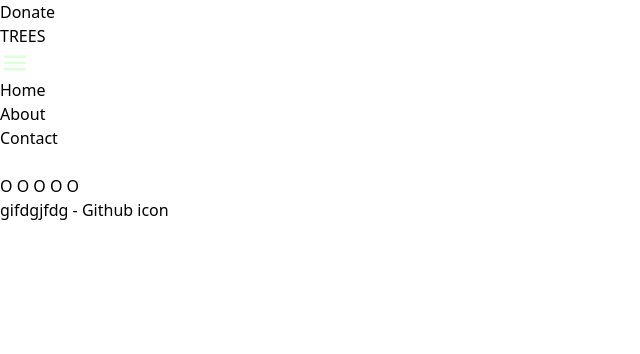
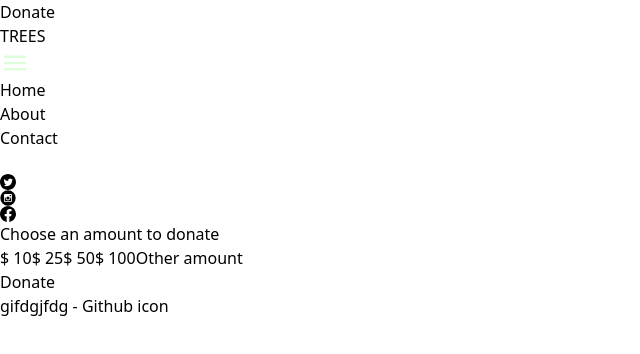
Before and after one commit to alefgomes0/trees, a React (Vite) app: page /donate in a window 1280 px wide. Shown: the top 354 px of the page, without its empty margins (0-640 px from the left). Built offline with nearby package versions, Linux system fonts and the light colour scheme.

Commit message:
Add more functions to the DonateCard component

```diff
--- a/src/App.tsx
+++ b/src/App.tsx
@@ -5,6 +5,7 @@ import { Home } from "./pages/Home/Home.tsx";
 import { News1 } from "./pages/News/News1.tsx";
 import { News3 } from "./pages/News/News3.tsx";
 import { News2 } from "./pages/News/News2.tsx";
+import { DonateCard } from "./components/DonateCard/DonateCard.tsx";
 
 const App = () => {
   return (
@@ -16,6 +17,7 @@ const App = () => {
           <Route path="/news/1" element={<News1 />} />
           <Route path="/news/2" element={<News2 />} />
           <Route path="/news/3" element={<News3 />} />
+          <Route path="/donate" element={<DonateCard />} />
         </Routes>
         <Footer />
       </BrowserRouter>
--- a/src/components/DonateCard/DonateCard.tsx
+++ b/src/components/DonateCard/DonateCard.tsx
@@ -1,15 +1,77 @@
+import {  useState } from "react";
+
 export const DonateCard = () => {
+  const [selectButton, setSelectButton] = useState(1);
+  const [amount, setAmount] = useState(0);
+
+
   return (
-    <div className="w-80 h-96 grid grid-cols-1 border-solid border-2 border-stone-400">
+    <div className="w-96 h-96 grid grid-cols-1 border-solid border-2 border-stone-400 px-2">
       <h4 className="text-center">Choose an amount to donate</h4>
       <div className="grid grid-cols-[100px_minmax(100px,_1fr)_100px] gap-2">
-        <button className=" border-solid border-2 border-zinc-400">$ 10</button>
-        <button className=" border-solid border-2 border-zinc-400">$ 25</button>
-        <button className=" border-solid border-2 border-zinc-400">$ 50</button>
-        <button className=" border-solid border-2 border-zinc-400">$ 100</button>
-        <button className=" border-solid border-2 border-zinc-400 col-span-2">Other amount</button>
+        <button
+          className={`border-solid border-2 border-zinc-400 rounded shadow-[0_3px_3px_0_rgba(0,0,0,0.2)] hover:shadow-[0_3px_3px_0_rgba(0,0,0,0.2)_inset] ${
+            selectButton === 0
+              ? "bg-[#3d91ff] text-white"
+              : "bg-[#bfbfbf] opacity-50"
+          }`}
+          onClick={() => setSelectButton(0)}
+        >
+          $ 10
+        </button>
+        <button
+          className={`border-solid border-2 border-zinc-400 rounded shadow-[0_3px_3px_0_rgba(0,0,0,0.2)] hover:shadow-[0_3px_3px_0_rgba(0,0,0,0.2)_inset] ${
+            selectButton === 1
+              ? "bg-[#3d91ff] text-white"
+              : "bg-[#bfbfbf] opacity-50"
+          }`}
+          onClick={() => setSelectButton(1)}
+        >
+          $ 25
+        </button>
+        <button
+          className={`border-solid border-2 border-zinc-400 rounded shadow-[0_3px_3px_0_rgba(0,0,0,0.2)] hover:shadow-[0_3px_3px_0_rgba(0,0,0,0.2)_inset] ${
+            selectButton === 2
+              ? "bg-[#3d91ff] text-white"
+              : "bg-[#bfbfbf] opacity-50"
+          }`}
+          onClick={() => setSelectButton(2)}
+        >
+          $ 50
+        </button>
+        <button
+          className={`border-solid border-2 border-zinc-400 rounded shadow-[0_3px_3px_0_rgba(0,0,0,0.2)] hover:shadow-[0_3px_3px_0_rgba(0,0,0,0.2)_inset] ${
+            selectButton === 3
+              ? "bg-[#3d91ff] text-white"
+              : "bg-[#bfbfbf] opacity-50"
+          }`}
+          onClick={() => setSelectButton(3)}
+        >
+          $ 100
+        </button>
+        {selectButton !== 4 ? (
+          <button
+            className=" border-solid border-2 border-zinc-400 col-span-2 rounded bg-[#bfbfbf] opacity-50 shadow-[0_3px_3px_0_rgba(0,0,0,0.2)] hover:shadow-[0_3px_3px_0_rgba(0,0,0,0.2)_inset]"
+            onClick={() => setSelectButton(4)}
+          >
+            Other amount
+          </button>
+        ) : (
+          <div className="flex col-span-2 w-[100%] items-center bg-white">
+            <span className="px-2">$ </span>
+            <input
+              type="number"
+              className="border-none outline-none color-none bg-none"
+              onChange={(e) => Number(e.target.value) < 0 ? setAmount(0) : setAmount(Number(e.target.value))}
+              value={amount}
+            />
+            <span className="px-2">USD</span>
+          </div>
+        )}
       </div>
-      <button className="h-16 self-center border-solid border-2 border-sky-400">Donate</button>
+      <button className="h-16 self-center border-solid bg-[#00851f] text-2xl text-[#e3ede6] rounded shadow-[0_3px_3px_0_rgba(0,0,0,0.2)] hover:shadow-[0_3px_3px_0_rgba(0,0,0,0.2)_inset]">
+        Donate
+      </button>
     </div>
-  )
-}
+  );
+};
--- a/src/components/Idk/Idk.tsx
+++ b/src/components/Idk/Idk.tsx
@@ -12,8 +12,8 @@ export const Idk = () => {
           and more frequent wildfires. But you can help to ease the problem. We
           work with people across the world to oppose the wrecking damages of
           wildfires. Your generosity will help us bring a{" "}
-          <span className="text-[#00851f] font-bold opacity-90">greener</span> future
-          for everyone.
+          <span className="text-[#00851f] font-bold opacity-90">greener</span>{" "}
+          future for everyone.
         </h4>
         <button className="text-[#dde9e0] w-[200px] h-auto py-2 bg-[#00851f] rounded shadow-[0_3px_3px_0_rgba(0,0,0,0.3)] hover:shadow-[0_3px_3px_0_rgba(0,0,0,0.3)_inset]">
           JOIN TODAY
--- a/src/components/Newsletter/Newsletter.tsx
+++ b/src/components/Newsletter/Newsletter.tsx
@@ -1,25 +1,25 @@
 export const Newsletter = () => {
   return (
     <div className="relative  h-[50svh] bg-[url('../../../images/azzedine-rouichi-ijdx54zvv28-unsplash.jpg')] bg-cover bg-center mb-16">
-      <div className="grid items-center w-[100%] h-[100%] bg-black opacity-[85%] pl-16">
+      <div className="grid items-center w-[100%] h-[100%] bg-black opacity-80 pl-16">
         <div className="grid grid-rows-[auto_auto_auto] grid-cols-1 gap-6">
           <h4 className="text-4xl text-white">Sign our newsletter</h4>
           <div className="flex gap-4">
             <div className="flex flex-col">
-              <label className="text-white pb-1">Name</label>
-              <input type="text" placeholder="John Doe" className="w-64 rounded placeholder:text-black placeholder:text-sm pl-1"/>
+              <label htmlFor="name" className="text-white pb-1">Name</label>
+              <input name="name" type="text" placeholder="John Doe" className="w-64 rounded placeholder:text-black placeholder:text-sm pl-1" min={5} max={40}/>
             </div>
             <div className="flex flex-col">
-              <label className="text-white pb-1">Email</label>
-              <input type="email" placeholder="johndoe@email.com" className="w-64 rounded placeholder:text-black placeholder:text-sm pl-1"/>
+              <label htmlFor="email" className="text-white pb-1">Email</label>
+              <input name="email" type="email" placeholder="johndoe@email.com" className="w-64 rounded placeholder:text-black placeholder:text-sm pl-1" min={5} max={40}/>
             </div>
           </div>
-          <button className="w-32 h-8 bg-[#00851f] text-white rounded ">
+          <button className="w-32 h-8 bg-[#00851f] text-white rounded shadow-[0_3px_3px_0_rgba(0,0,0,0.3)] hover:shadow-[0_3px_3px_0_rgba(0,0,0,0.3)_inset]" type="submit">
             Subscribe
           </button>
         </div>
       </div>
-      <h5 className="text-white text-sm absolute bottom-0 right-0">
+      <h5 className="text-white text-sm absolute bottom-0 right-0 opacity-70">
         Photo by{" "}
         <a
           className="underline"
--- a/src/components/OurMission/OurMission.tsx
+++ b/src/components/OurMission/OurMission.tsx
@@ -1,6 +1,6 @@
 export const OurMission = () => {
   return (
-    <div className="grid grid-rows-[auto_auto_1fr] gap-8 h-[calc(100vh-150px)] ml-16 mt-16">
+    <div className="grid grid-rows-[auto_auto_1fr] gap-8 h-[calc(100vh-150px)] pl-16 mt-16 bg-white">
       <h3>WE HAVE A MISSION</h3>
       <div>
         <h4>
--- a/src/components/SocialMediaIcons/SocialMediaIcons.tsx
+++ b/src/components/SocialMediaIcons/SocialMediaIcons.tsx
@@ -1,14 +1,61 @@
-import { ReactNode } from "react"
+import { ReactNode } from "react";
 
 type SocialMediaIconsProps = {
-  children?: ReactNode
-}
+  children?: ReactNode;
+};
 
-export const SocialMediaIcons = (props?:SocialMediaIconsProps) => {
+export const SocialMediaIcons = (props?: SocialMediaIconsProps) => {
   return (
-    <div className="flex items-center justify-between">
+    <div className="flex items-center justify-center gap-1 pr-2">
       {props?.children}
-      <h5>O O O O O</h5>
+      <svg
+        xmlns="http://www.w3.org/2000/svg"
+        width="16"
+        height="16"
+        viewBox="0 0 14 14"
+        className="cursor-pointer"
+      >
+        <path
+          fill="currentColor"
+          d="M7 0c3.87 0 7 3.13 7 7s-3.13 7-7 7s-7-3.13-7-7s3.13-7 7-7ZM5.72 10.69c3.1 0 4.8-2.57 4.8-4.8v-.22c.33-.24.62-.54.84-.88c-.3.13-.63.22-.97.27c.35-.21.62-.54.74-.93c-.33.19-.69.33-1.07.41c-.31-.33-.75-.53-1.23-.53c-.93 0-1.69.76-1.69 1.69c0 .13.01.26.05.38c-1.4-.07-2.65-.74-3.48-1.76c-.14.25-.23.54-.23.85c0 .58.3 1.1.75 1.4c-.28 0-.54-.08-.76-.21v.02c0 .82.58 1.5 1.35 1.66c-.14.04-.29.06-.44.06c-.11 0-.21-.01-.32-.03c.21.67.84 1.16 1.57 1.17c-.58.45-1.31.72-2.1.72c-.14 0-.27 0-.4-.02c.74.48 1.63.76 2.58.76"
+          className="cls-1"
+        />
+      </svg>
+      <svg
+        xmlns="http://www.w3.org/2000/svg"
+        width="16"
+        height="16"
+        viewBox="0 0 20 20"
+        className="cursor-pointer"
+      >
+        <path
+          fill="currentColor"
+          d="M13 10a3 3 0 1 1-6 0c0-.171.018-.338.049-.5H6v3.997c0 .278.225.503.503.503h6.995a.503.503 0 0 0 .502-.503V9.5h-1.049c.031.162.049.329.049.5zm-3 2a2 2 0 1 0-.001-4.001A2 2 0 0 0 10 12zm2.4-4.1h1.199a.301.301 0 0 0 .301-.3V6.401a.301.301 0 0 0-.301-.301H12.4a.301.301 0 0 0-.301.301V7.6c.001.165.136.3.301.3zM10 .4A9.6 9.6 0 0 0 .4 10a9.6 9.6 0 0 0 9.6 9.6a9.6 9.6 0 0 0 9.6-9.6A9.6 9.6 0 0 0 10 .4zm5 13.489C15 14.5 14.5 15 13.889 15H6.111C5.5 15 5 14.5 5 13.889V6.111C5 5.5 5.5 5 6.111 5h7.778C14.5 5 15 5.5 15 6.111v7.778z"
+        />
+      </svg>
+      <svg
+        xmlns="http://www.w3.org/2000/svg"
+        width="16"
+        height="16"
+        viewBox="0 0 24 24"
+        className="cursor-pointer"
+      >
+        <g fill="none">
+          <g clip-path="url(#akarIconsFacebookFill0)">
+            <path
+              fill="currentColor"
+              fill-rule="evenodd"
+              d="M0 12.067C0 18.033 4.333 22.994 10 24v-8.667H7V12h3V9.333c0-3 1.933-4.666 4.667-4.666c.866 0 1.8.133 2.666.266V8H15.8c-1.467 0-1.8.733-1.8 1.667V12h3.2l-.533 3.333H14V24c5.667-1.006 10-5.966 10-11.933C24 5.43 18.6 0 12 0S0 5.43 0 12.067Z"
+              clip-rule="evenodd"
+            />
+          </g>
+          <defs>
+            <clipPath id="akarIconsFacebookFill0">
+              <path fill="#fff" d="M0 0h24v24H0z" />
+            </clipPath>
+          </defs>
+        </g>
+      </svg>
     </div>
-  )
-}
+  );
+};
--- a/src/components/WildfireCTA/WildfireCTA.tsx
+++ b/src/components/WildfireCTA/WildfireCTA.tsx
@@ -5,19 +5,13 @@ export const WildfireCTA = () => {
     <div className="relative grid h-[100svh] bg-[url('../../../images/matt-howard-eAKDzK4lo4o-unsplash.jpg')] bg-cover bg-center">
       <UnderHeaderCTA />
       <h6 className="absolute bottom-0 left-0 text-xs text-white">
-        Photo by
-        <a
-          className="underline"
-          href="https://unsplash.com/pt-br/@thematthoward?utm_source=unsplash&utm_medium=referral&utm_content=creditCopyText"
-        >
+        Photo by{" "}
+        <a href="https://unsplash.com/pt-br/@thematthoward?utm_source=unsplash&utm_medium=referral&utm_content=creditCopyText" className="underline">
           Matt Howard
         </a>{" "}
         at{" "}
-        <a
-          className="underline"
-          href="https://unsplash.com/pt-br/fotografias/eAKDzK4lo4o?utm_source=unsplash&utm_medium=referral&utm_content=creditCopyText"
-        >
-          Unsplash
+        <a href="https://unsplash.com/pt-br/fotografias/eAKDzK4lo4o?utm_source=unsplash&utm_medium=referral&utm_content=creditCopyText" className="underline">
+          Unplash
         </a>
       </h6>
     </div>
```
